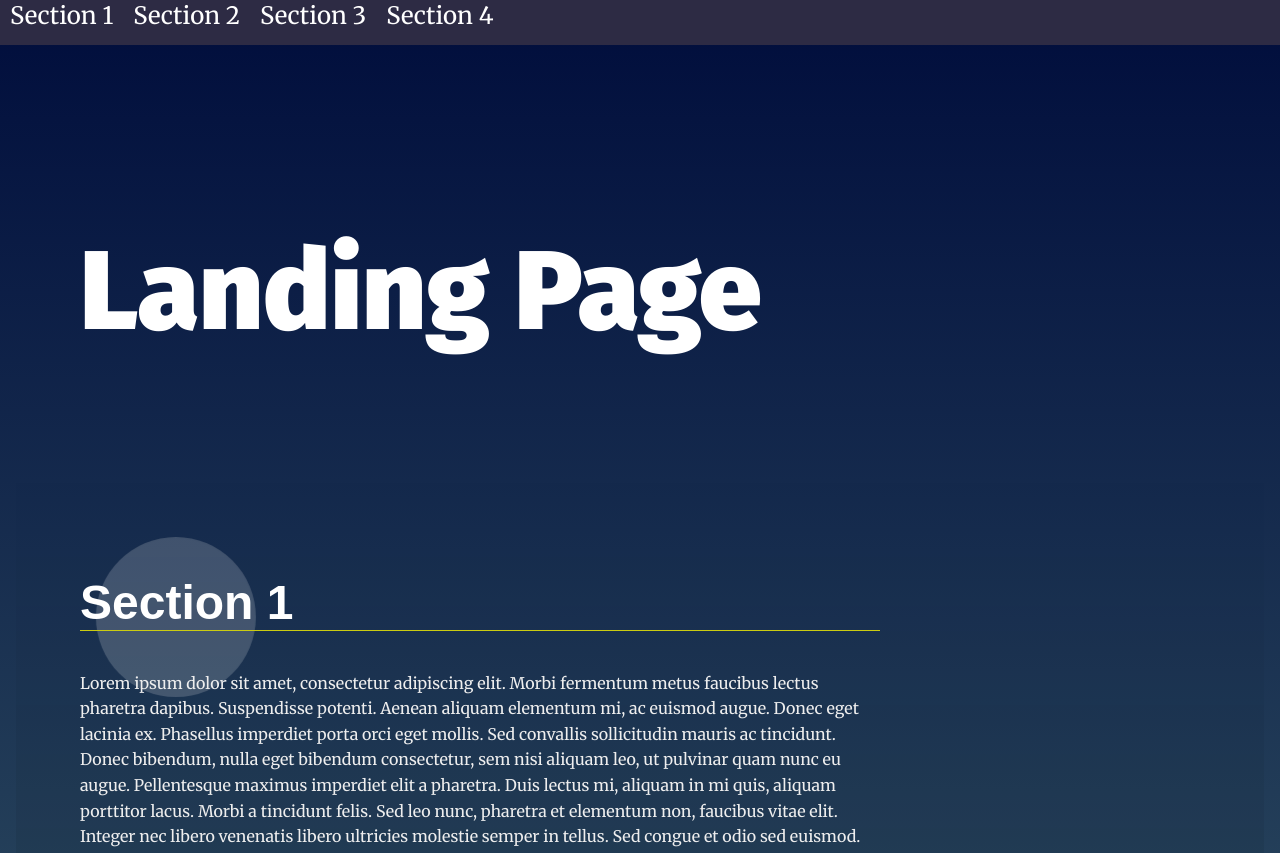
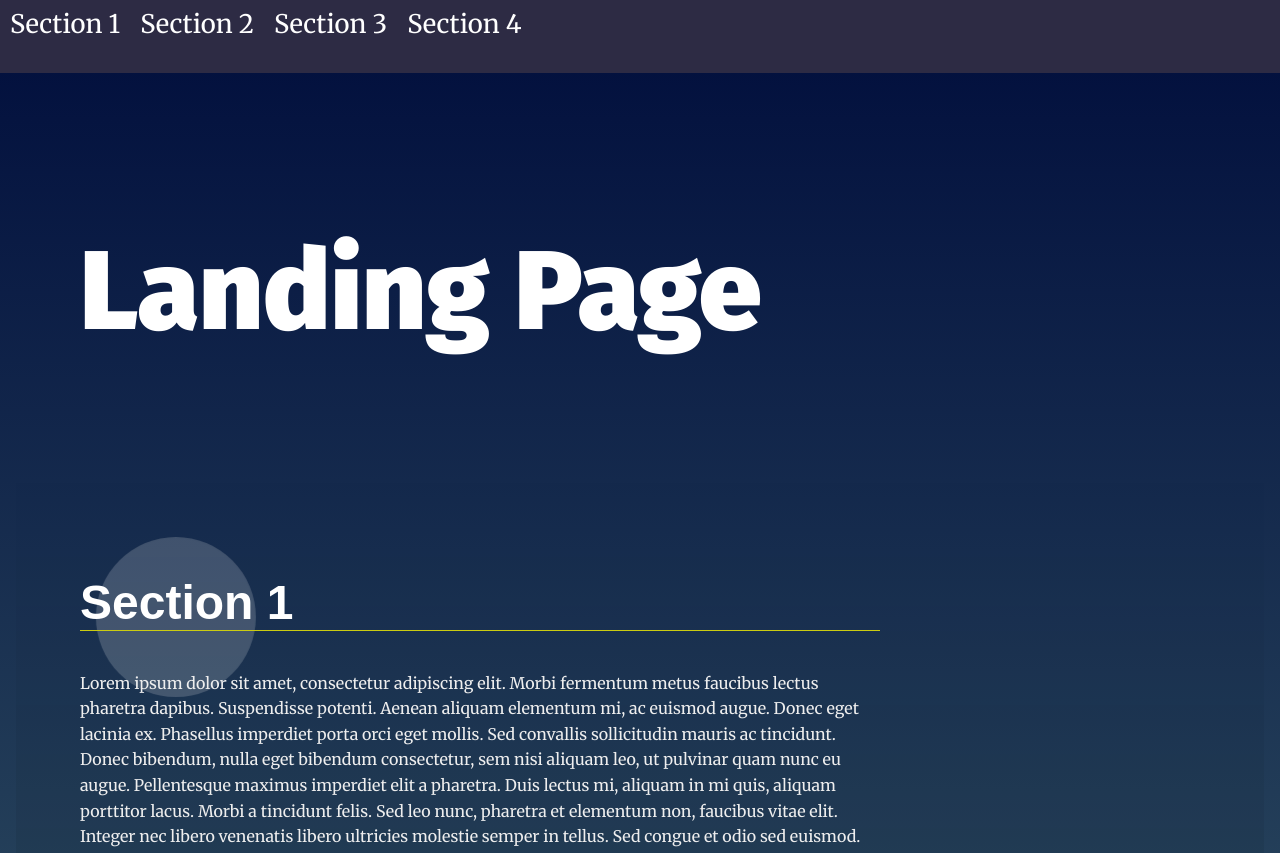
Before and after one commit to AhmedElmehalawi/Landing-Page, a plain HTML site: page index.html in a window 1280 px wide. Shown: the top 853 px of the page. Drawn offline with Linux system fonts and the light colour scheme.

Commit message:
CSS Updated

```diff
--- a/css/styles.css
+++ b/css/styles.css
@@ -92,7 +92,7 @@ section {
 li a {
     text-decoration: none;
     padding: 10px;
-    font-size: 1.5em;
+    font-size: 1.6em;
     color: white;
 }
 
@@ -106,8 +106,9 @@ li a {
     position: fixed;
     top: 0;
     width: 100%;
-    height: 45px;
+    height: 65px;
     z-index: 5;
+    padding-top: 8px;
 }
 
 /* Footer Styles */
```
